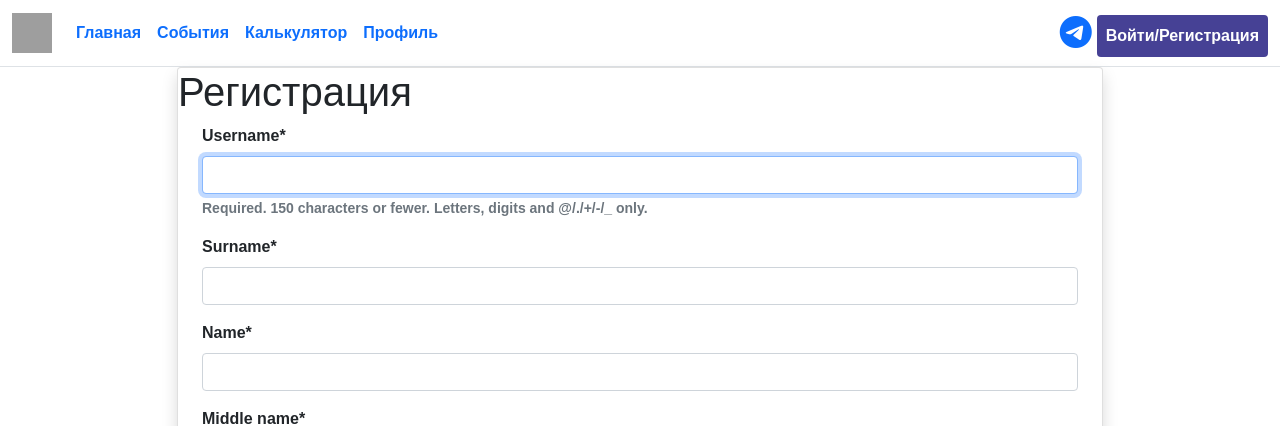
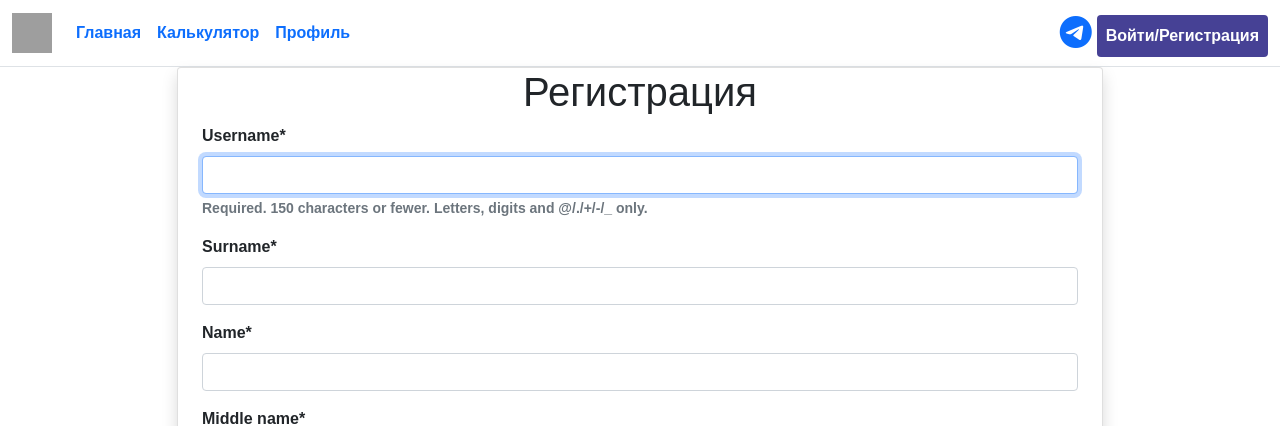
Before and after one commit to alexfaraday/investmoscow, a Django app: page /register/ in a window 1280 px wide. Shown: the top 426 px of the page. Run offline with Django 3.2, Linux system fonts and the light colour scheme; some libraries are stand-ins or nearby versions; some web fonts are replaced; grey boxes are pictures that could not be loaded.

Commit message:
change mainpage/templates

```diff
--- a/mainpage/templates/mainpage/base.html
+++ b/mainpage/templates/mainpage/base.html
@@ -43,15 +43,13 @@ font-display: optional;
         <li class="nav-item">
           <a class="nav-link active" style="" aria-current="page" href="/"><b>Главная</b></a>
         </li>
-        <li class="nav-item">
-          <a class="nav-link "  style="" href="/events/"><b>События</b></a>
-        </li>
+
 
         <li class="nav-item ml-auto">
-          <a class="nav-link "  style="" href="/projectlist/" tabindex="-1" aria-disabled="true"><b>Калькулятор</b></a>
+          <a class="nav-link "  style="" href="/calculator" tabindex="-1" aria-disabled="true"><b>Калькулятор</b></a>
         </li>
           <li class="nav-item ml-auto">
-          <a class="nav-link " style="" href="/clubslist/" tabindex="-1" aria-disabled="true"><b>Профиль</b></a>
+          <a class="nav-link " style="" href="/profile" tabindex="-1" aria-disabled="true"><b>Профиль</b></a>
         </li>
 
 
@@ -88,7 +86,7 @@ font-display: optional;
   </ul>
 </div>
 {% else %}
-  <a class="nav-link text-white btn " style="background:#464195" href="/login" tabindex="-1" ><b>Войти/Регистрация</b></a>
+  <a class="nav-link text-white btn " style="background:#464195" href="/register" tabindex="-1" ><b>Войти/Регистрация</b></a>
 
 
 
--- a/mainpage/templates/mainpage/register.html
+++ b/mainpage/templates/mainpage/register.html
@@ -15,7 +15,7 @@
 
 
             <div class="card shadow">
-             <h1>Регистрация</h1>
+             <h1 class="text-center">Регистрация</h1>
                 <div class="container">
     <form method="post">
         {% csrf_token %}
```
